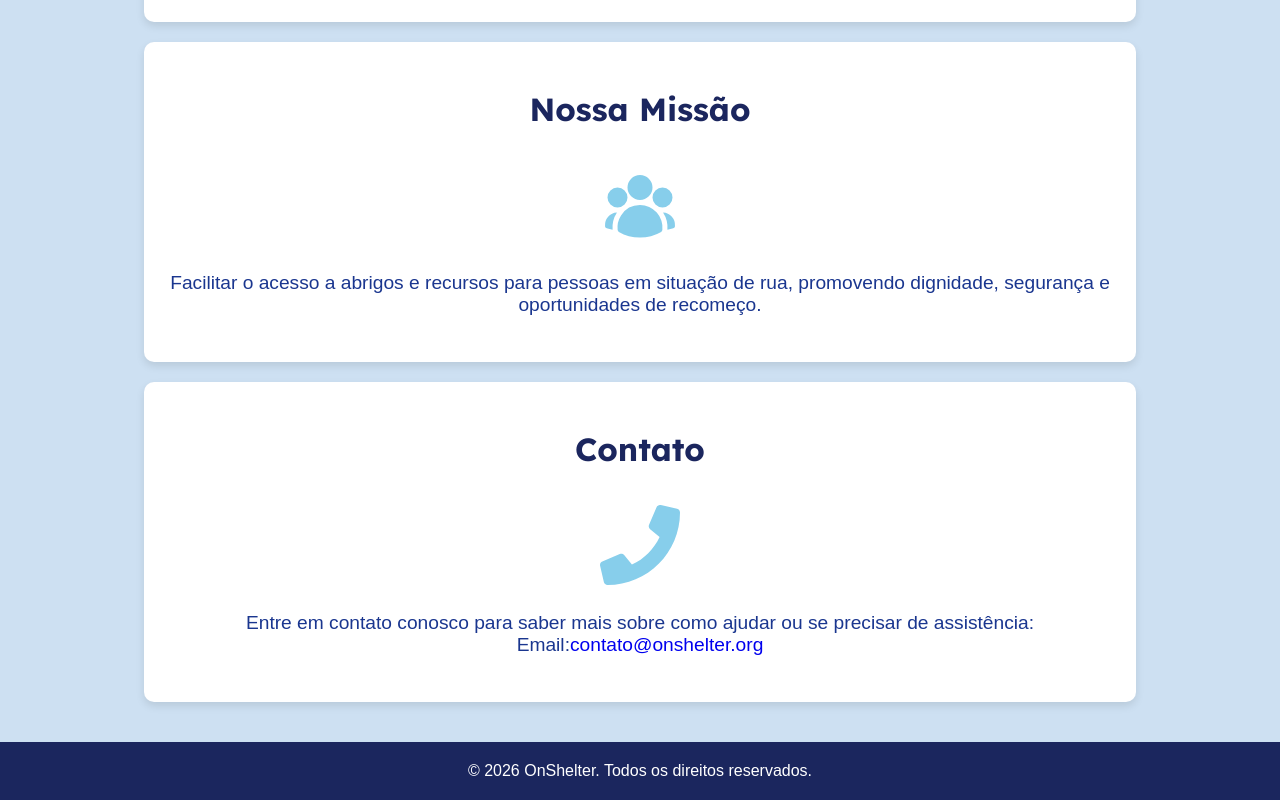
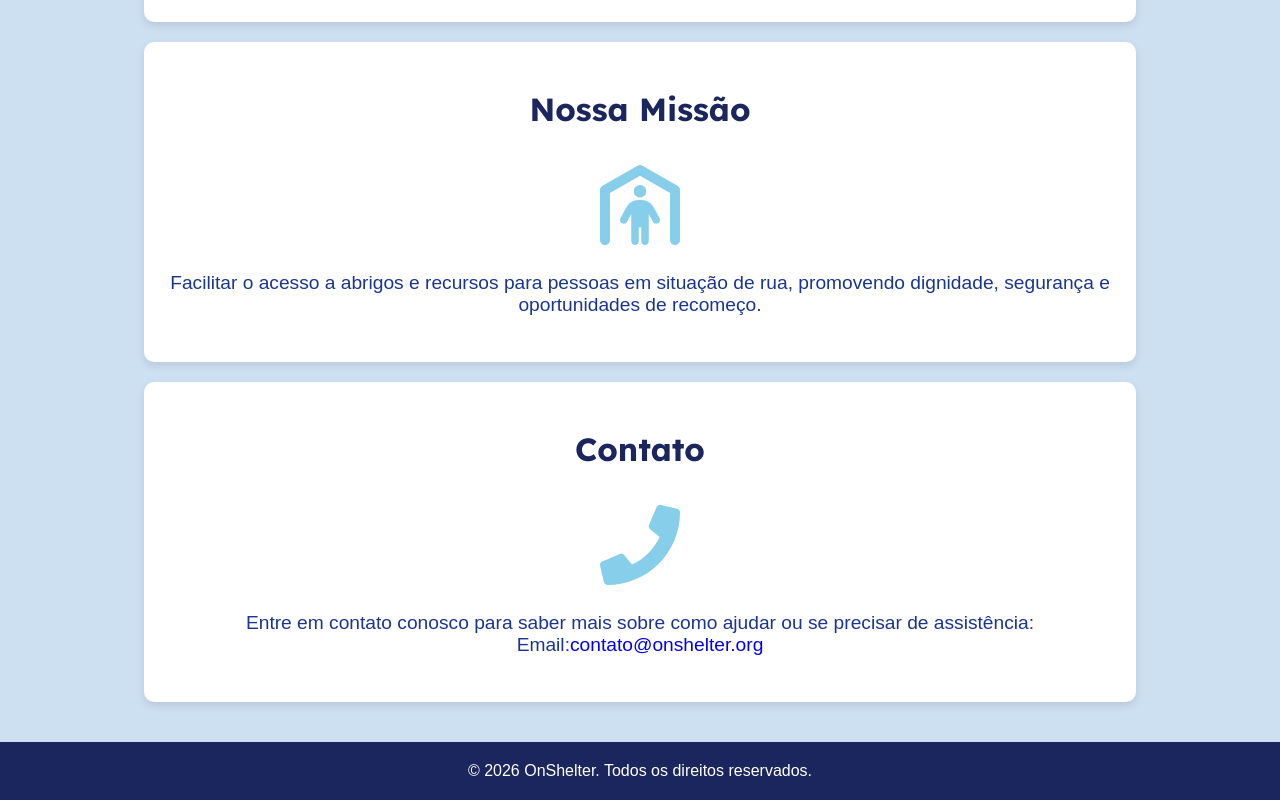
Before and after one commit to doougg26/onShelter, a React (Vite) app: page / in a window 1280 px wide. Shown: the part 1918-2718 px from the top of the page. Built offline with nearby package versions, Linux system fonts and the light colour scheme; a web font is replaced by a local one.

Commit message:
feat: update icone

```diff
--- a/src/pages/Landing/Landing.jsx
+++ b/src/pages/Landing/Landing.jsx
@@ -7,7 +7,8 @@ import s from "./Landing.module.scss"
 import { useRef } from "react"
 import { FcAbout, FcQuestions } from "react-icons/fc";
 import { FaHandsHelping, FaPhone  } from "react-icons/fa";
-import { HiUserGroup } from "react-icons/hi2";
+import { FaPersonShelter } from "react-icons/fa6";
+
 
 
 
@@ -62,7 +63,7 @@ const handleNavigateLogin = () => {
     </div>
     <div className={s.boxMissao} >
       <h2>Nossa Missão</h2>
-      <HiUserGroup size={80} color="skyblue" />
+      <FaPersonShelter size={80} color="skyblue" />
       <p>Facilitar o acesso a abrigos e recursos para pessoas em situação de rua, promovendo dignidade, segurança e oportunidades de recomeço.</p>
     </div>
     <div className={s.boxContato} ref={secaoRef.contato}>
```
